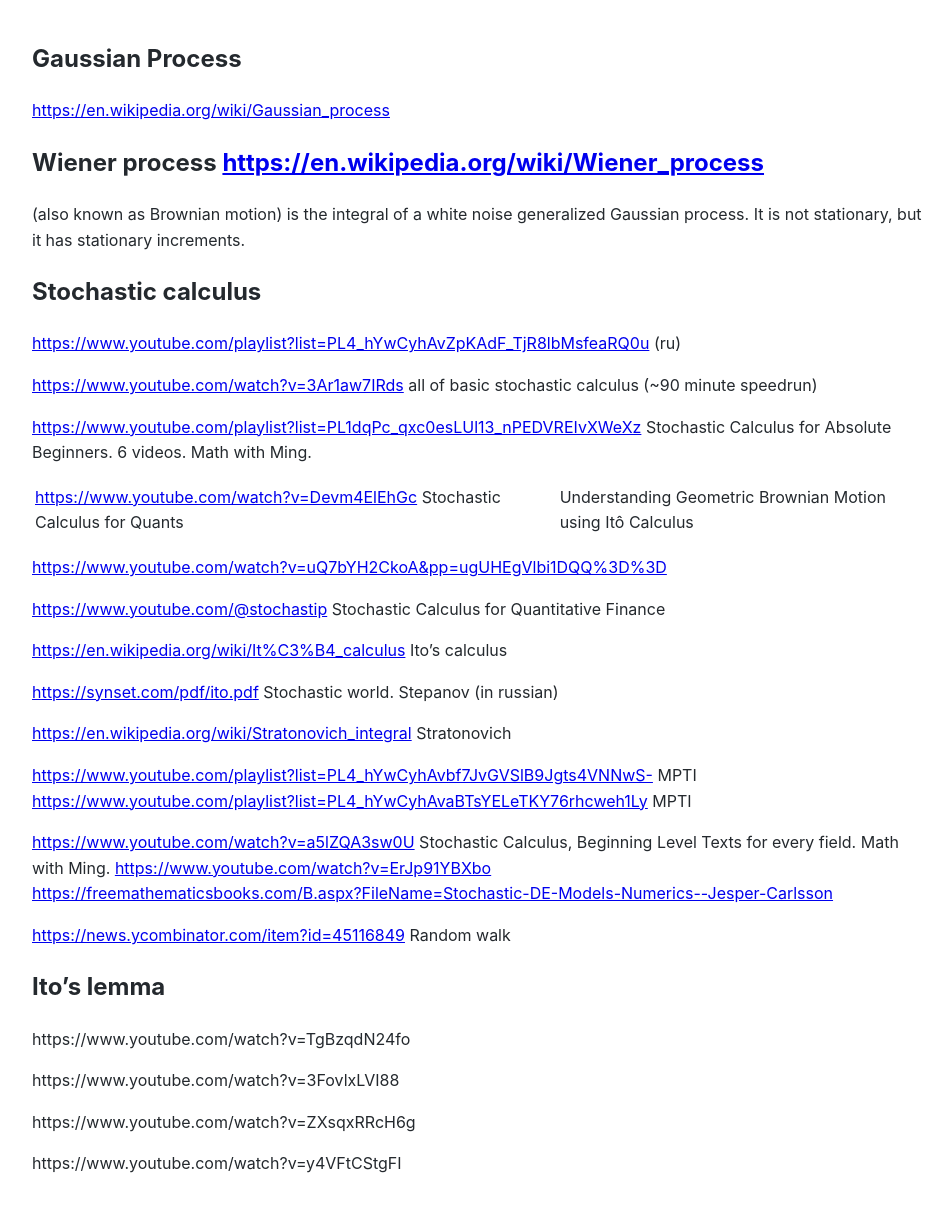
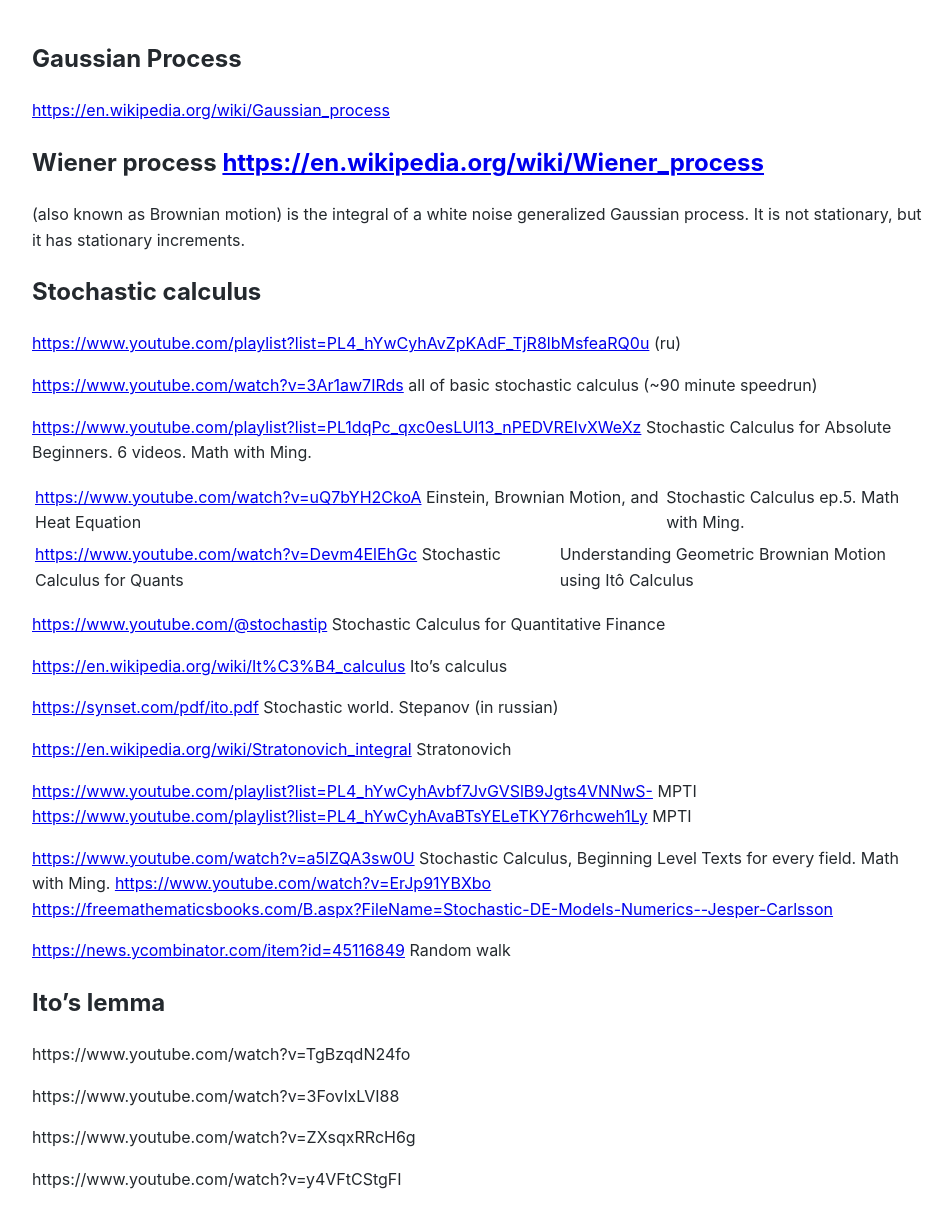
Before and after one commit to Michael-Lubinsky/michael-lubinsky.github.com, a Jekyll site: the page built from math/stochastic.md, in a window 1280 px wide. Shown: the whole page, without its empty margins (158-1110 px from the left). Built offline with Jekyll 4.4.1, drawn with Linux system fonts in a browser that asks for light colours; our own code applies the rules of GitHub Pages for plain Markdown files.

Commit message:
Update stochastic.md

```diff
--- a/math/stochastic.md
+++ b/math/stochastic.md
@@ -16,9 +16,11 @@
 <https://www.youtube.com/playlist?list=PL1dqPc_qxc0esLUl13_nPEDVREIvXWeXz> Stochastic Calculus for Absolute Beginners. 6 videos. Math with Ming.
 
 
+
+<https://www.youtube.com/watch?v=uQ7bYH2CkoA> Einstein, Brownian Motion, and Heat Equation | Stochastic Calculus ep.5. Math with Ming.
+
+
 <https://www.youtube.com/watch?v=Devm4ElEhGc> Stochastic Calculus for Quants | Understanding Geometric Brownian Motion using Itô Calculus
-
-<https://www.youtube.com/watch?v=uQ7bYH2CkoA&pp=ugUHEgVlbi1DQQ%3D%3D>
 
 <https://www.youtube.com/@stochastip> Stochastic Calculus for Quantitative Finance
 
```
